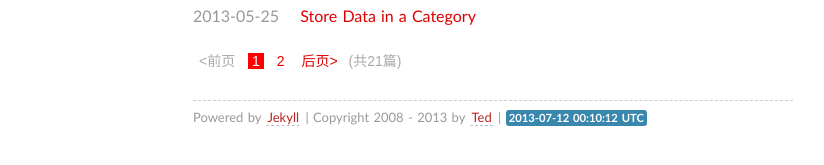
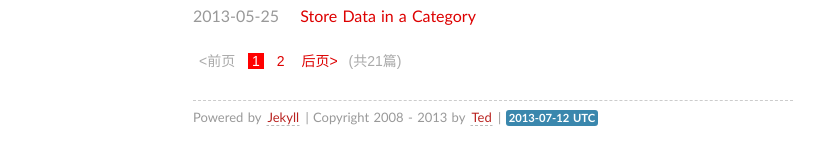
Before and after one commit to wufawei/wufawei.github.com, a Jekyll site: the page built from index.html, in a window 1280 px wide. Shown: the part 623-788 px from the top of the page, without its empty margins (147-971 px from the left). Built offline with Jekyll 4.4.1, drawn with Linux system fonts in a browser that asks for light colours; some web fonts are replaced; Markdown is read by kramdown in place of the engine named in the settings; the list of posts is cut into pages by our own code.

Commit message:
change date

```diff
--- a/_layouts/default.html
+++ b/_layouts/default.html
@@ -30,7 +30,7 @@
       </div>
 
     <footer>
-        <p><small>Powered by <a href="https://github.com/mojombo/jekyll">Jekyll</a> | Copyright 2008 - {{site.time | date:"%Y"}} by <a href="http://wufawei.github.com/about/">Ted</a> | <span class="label label-info">{{site.time | date:"%Y-%m-%d %H:%M:%S %Z"}}</span></small></p>
+        <p><small>Powered by <a href="https://github.com/mojombo/jekyll">Jekyll</a> | Copyright 2008 - {{site.time | date:"%Y"}} by <a href="http://wufawei.github.com/about/">Ted</a> | <span class="label label-info">{{site.time | date:"%Y-%m-%d  %Z"}}</span></small></p>
     </footer>
 
     </div>
```
